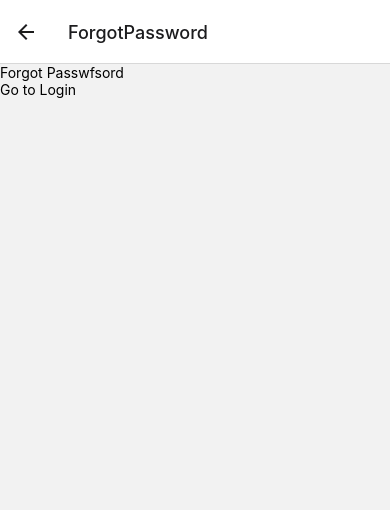
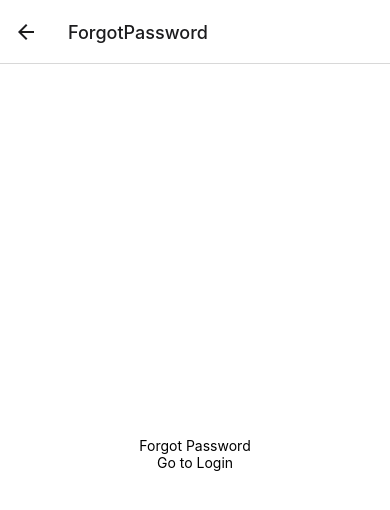
Before and after one commit to Adoyle210/Youth-For-Earthwin, a React Native app in the folder Youth-For-Earthwin/: screen /ForgotPassword in a window 390 px wide. Shown: the top 510 px of the page. Built offline with nearby package versions, Linux system fonts and the light colour scheme.

Commit message:
Remove StyleSheet from Login.js

```diff
--- a/Youth-For-Earthwin/ForgotPassword.js
+++ b/Youth-For-Earthwin/ForgotPassword.js
@@ -1,13 +1,14 @@
 import React from "react";
 import { useNavigation } from "@react-navigation/native";
 import { StyleSheet, Text, View, TextInput, TouchableOpacity } from "react-native";
+import styles from "./styles.js";
 
 const ForgotPassword = () => {
   const navigation = useNavigation();
 
   return (
-    <View>
-      <Text>Forgot Passwfsord</Text>
+    <View style={styles.container}>
+      <Text>Forgot Password</Text>
       <TouchableOpacity
         onPress={() => navigation.navigate("Login")}>
         <Text>Go to Login</Text>
--- a/Youth-For-Earthwin/Login.js
+++ b/Youth-For-Earthwin/Login.js
@@ -11,24 +11,7 @@ import {
   Button
 } from 'react-native';
 import { useNavigation } from '@react-navigation/native';
-
-const styles = StyleSheet.create({
-  container: {
-    flex: 1,
-    backgroundColor: '#fff',
-    alignItems: 'center',
-    justifyContent: 'center',
-  },
-  inputBox: {
-    height: 40,
-    textAlign: 'center',
-    width: 200,
-    borderColor: 'gray',
-    borderWidth: 1,
-    marginBottom:.5,
-    borderRadius: 5
-  }
-});
+import styles from './styles.js';
 
 const Login = () => {
   const [username, setUsername] = useState('');
@@ -67,7 +50,6 @@ const Login = () => {
         title="Create an Account"
         onPress={() => navigation.navigate('AccountCreation')}
       />
-
     </View>
   );
 }
--- a/Youth-For-Earthwin/styles.js
+++ b/Youth-For-Earthwin/styles.js
@@ -7,6 +7,16 @@ const styles = StyleSheet.create({
     alignItems: 'center',
     justifyContent: 'center',
   },
+  inputBox: {
+    height: 40,
+    textAlign: 'center',
+    width: 200,
+    borderColor: 'gray',
+    borderWidth: 1,
+    marginBottom:.5,
+    borderRadius: 5
+  },
+
 })
 
 export default styles;
```
